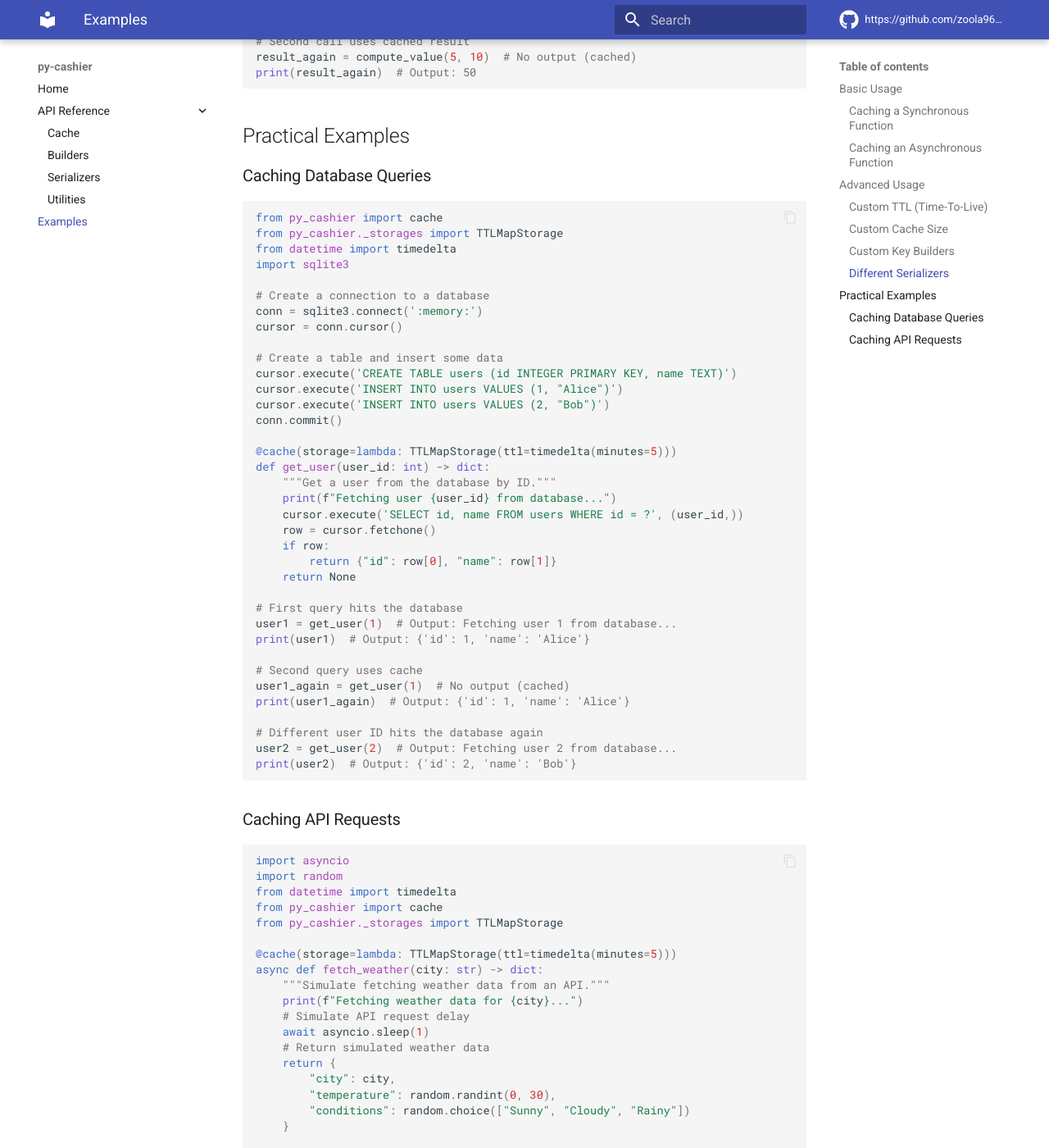
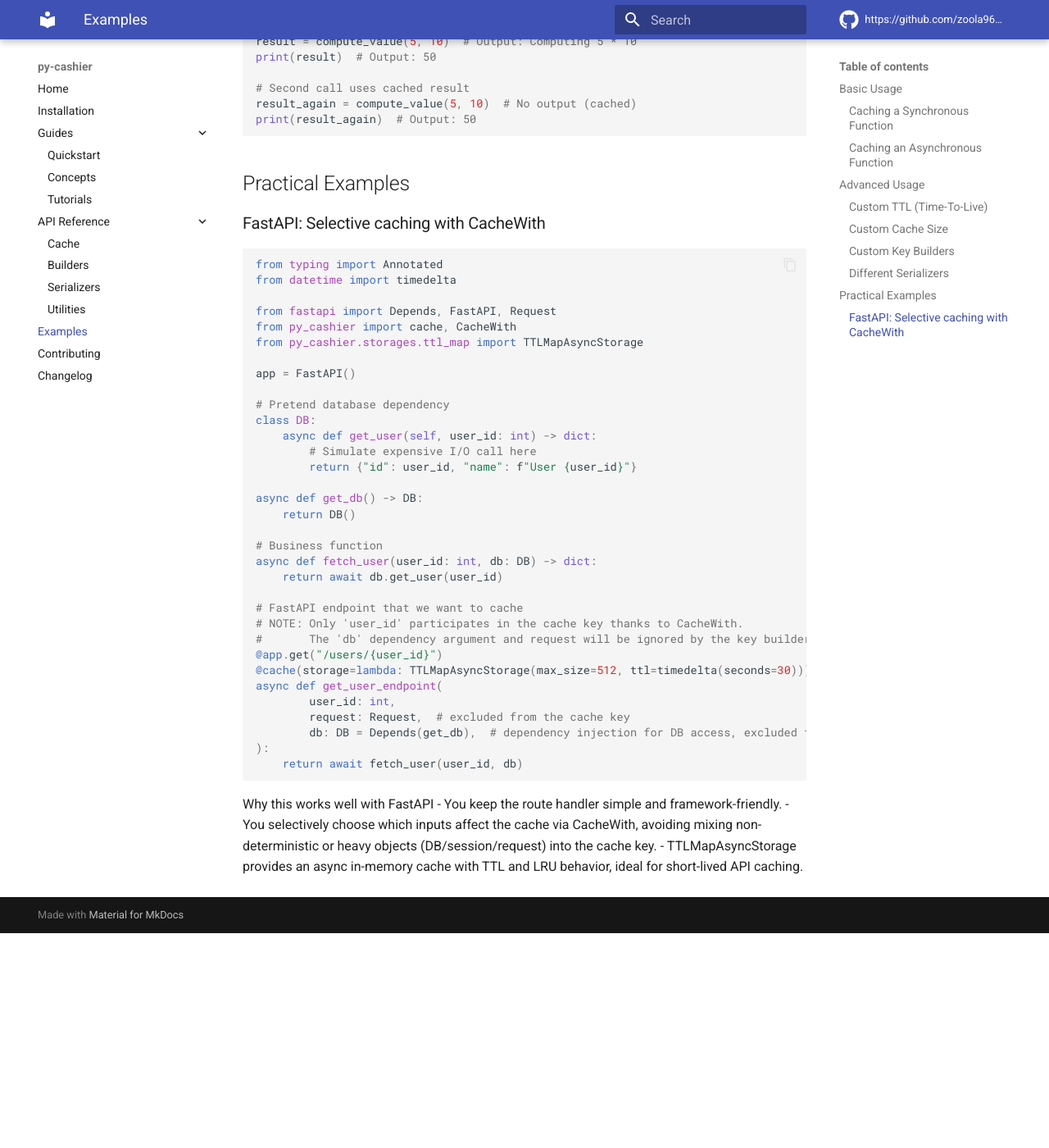
Before and after one commit to zoola969/cachium, an MkDocs documentation site: the page built from docs/examples.md, in a window 1280 px wide and 1400 px high, scrolled down 3378 px. Shown: the whole window at 82% size. Built offline with MkDocs 1.6.1 and Material for MkDocs 9.7.7, drawn with Linux system fonts in a browser that asks for light colours; comment, search, counter and statistics services are not loaded; after the commit the page ends 4516 px from its top, so only the background shows below that; some of the changed text lies outside the part shown.

````diff
--- a/docs/examples.md
+++ b/docs/examples.md
@@ -8,8 +8,9 @@ This page provides examples of how to use py-cashier in various scenarios.
 
 ```python
 from py_cashier import cache
+from py_cashier.storages.ttl_map import TTLMapStorage
 
-@cache()
+@cache(storage=lambda: TTLMapStorage())
 def fibonacci(n: int) -> int:
     """Calculate the nth Fibonacci number."""
     if n <= 1:
@@ -30,8 +31,9 @@ print(result2)  # Output: 55
 ```python
 import asyncio
 from py_cashier import cache
+from py_cashier.storages.ttl_map import TTLMapAsyncStorage
 
-@cache()
+@cache(storage=lambda: TTLMapAsyncStorage())
 async def fetch_data(user_id: int) -> dict:
     """Simulate fetching user data from a database."""
     print(f"Fetching data for user {user_id}...")
@@ -58,7 +60,7 @@ asyncio.run(main())
 ```python
 from datetime import timedelta
 from py_cashier import cache
-from py_cashier._storages import TTLMapStorage
+from py_cashier.storages.ttl_map import TTLMapStorage
 import time
 
 @cache(storage=lambda: TTLMapStorage(ttl=timedelta(seconds=5)))
@@ -88,7 +90,7 @@ print(f"Different timestamp: {ts1 != ts3}")  # Output: True
 
 ```python
 from py_cashier import cache
-from py_cashier._storages import TTLMapStorage
+from py_cashier.storages.ttl_map import TTLMapStorage
 
 @cache(storage=lambda: TTLMapStorage(max_size=2))  # Only store the 2 most recently used results
 def process_data(data_id: int) -> str:
@@ -115,7 +117,8 @@ process_data(2)  # No output (cached)
 ### Custom Key Builders
 
 ```python
-from py_cashier import cache, DefaultKeyBuilder
+from py_cashier import cache
+from py_cashier.key_builders import DefaultKeyBuilder
 
 # Only consider the first argument for caching
 key_builder = DefaultKeyBuilder(
@@ -173,81 +176,45 @@ print(result_again)  # Output: 50
 
 ## Practical Examples
 
-### Caching Database Queries
+### FastAPI: Selective caching with CacheWith
 
 ```python
-from py_cashier import cache
-from py_cashier._storages import TTLMapStorage
+from typing import Annotated
 from datetime import timedelta
-import sqlite3
 
-# Create a connection to a database
-conn = sqlite3.connect(':memory:')
-cursor = conn.cursor()
+from fastapi import Depends, FastAPI, Request
+from py_cashier import cache, CacheWith
+from py_cashier.storages.ttl_map import TTLMapAsyncStorage
 
-# Create a table and insert some data
-cursor.execute('CREATE TABLE users (id INTEGER PRIMARY KEY, name TEXT)')
-cursor.execute('INSERT INTO users VALUES (1, "Alice")')
-cursor.execute('INSERT INTO users VALUES (2, "Bob")')
-conn.commit()
+app = FastAPI()
 
-@cache(storage=lambda: TTLMapStorage(ttl=timedelta(minutes=5)))
-def get_user(user_id: int) -> dict:
-    """Get a user from the database by ID."""
-    print(f"Fetching user {user_id} from database...")
-    cursor.execute('SELECT id, name FROM users WHERE id = ?', (user_id,))
-    row = cursor.fetchone()
-    if row:
-        return {"id": row[0], "name": row[1]}
-    return None
+# Pretend database dependency
+class DB:
+    async def get_user(self, user_id: int) -> dict:
+        # Simulate expensive I/O call here
+        return {"id": user_id, "name": f"User {user_id}"}
 
-# First query hits the database
-user1 = get_user(1)  # Output: Fetching user 1 from database...
-print(user1)  # Output: {'id': 1, 'name': 'Alice'}
+async def get_db() -> DB:
+    return DB()
 
-# Second query uses cache
-user1_again = get_user(1)  # No output (cached)
-print(user1_again)  # Output: {'id': 1, 'name': 'Alice'}
+# Business function
+async def fetch_user(user_id: int, db: DB) -> dict:
+    return await db.get_user(user_id)
 
-# Different user ID hits the database again
-user2 = get_user(2)  # Output: Fetching user 2 from database...
-print(user2)  # Output: {'id': 2, 'name': 'Bob'}
+# FastAPI endpoint that we want to cache
+# NOTE: Only 'user_id' participates in the cache key thanks to CacheWith.
+#       The 'db' dependency argument and request will be ignored by the key builder.
+@app.get("/users/{user_id}")
+@cache(storage=lambda: TTLMapAsyncStorage(max_size=512, ttl=timedelta(seconds=30)))
+async def get_user_endpoint(
+        user_id: int,
+        request: Request,  # excluded from the cache key
+        db: DB = Depends(get_db),  # dependency injection for DB access, excluded from cache key
+):
+    return await fetch_user(user_id, db)
 ```
 
-### Caching API Requests
-
-```python
-import asyncio
-import random
-from datetime import timedelta
-from py_cashier import cache
-from py_cashier._storages import TTLMapStorage
-
-@cache(storage=lambda: TTLMapStorage(ttl=timedelta(minutes=5)))
-async def fetch_weather(city: str) -> dict:
-    """Simulate fetching weather data from an API."""
-    print(f"Fetching weather data for {city}...")
-    # Simulate API request delay
-    await asyncio.sleep(1)
-    # Return simulated weather data
-    return {
-        "city": city,
-        "temperature": random.randint(0, 30),
-        "conditions": random.choice(["Sunny", "Cloudy", "Rainy"])
-    }
-
-async def main():
-    # First call to the API
-    weather1 = await fetch_weather("New York")
-    print(f"Weather in New York: {weather1}")
-
-    # Second call uses cached data
-    weather2 = await fetch_weather("New York")
-    print(f"Weather in New York (cached): {weather2}")
-
-    # Different city makes a new API call
-    weather3 = await fetch_weather("London")
-    print(f"Weather in London: {weather3}")
-
-asyncio.run(main())
-```
+Why this works well with FastAPI
+- You keep the route handler simple and framework-friendly.
+- You selectively choose which inputs affect the cache via CacheWith, avoiding mixing non-deterministic or heavy objects (DB/session/request) into the cache key.
+- TTLMapAsyncStorage provides an async in-memory cache with TTL and LRU behavior, ideal for short-lived API caching.
--- /dev/null
+++ b/docs/guides/concepts.md
@@ -0,0 +1,28 @@
+# Concepts
+
+This page explains the core concepts behind py-cashier so you can reason about cache hits, misses, and correctness in your application.
+
+## Cache key model
+- What becomes the key: By default, keys are built from the fully qualified function name and its arguments. The default builder serializes each participating argument using a stable serializer (repr-based by default) to form a deterministic string key.
+- Selective arguments: Use the CacheWith type annotation to mark which parameters should participate in the key. This helps avoid including non-deterministic or heavy framework objects (e.g., requests, DB sessions) that would explode key cardinality.
+- Custom builders and serializers: Provide your own KeyBuilder to control which args/kwargs and in what order are included, and plug different serializers (e.g., MD5) when you need shorter or cross-process-stable keys.
+
+## Storage model
+- In-memory TTL + LRU: The built-in TTLMapStorage/TTLMapAsyncStorage keep values in-memory with time-to-live expiration and a least-recently-used eviction policy when max_size is reached.
+- Sizing: max_size bounds the number of cached entries. When the cache is full, the least recently used entries are evicted first. TTL expiration removes entries after their time window passes.
+- Fit for purpose: In-memory storages are ideal for function-level caching within a single process. For multi-process or cross-machine caches, use an external store (e.g., Redis) — planned for future releases.
+
+## Concurrency model
+- Per-key locking: py-cashier prevents dog-piling by ensuring only one caller computes a missing value per key. Others wait and reuse the result. This applies to both sync and async flows with appropriate lock types.
+- Safety: The decorator verifies that sync functions use a sync storage and async functions use an async storage to avoid accidental cross-usage.
+- Granularity: Locks are per-key, so independent keys proceed in parallel.
+
+## Invalidation strategies
+- TTL: Set an appropriate TTL for data that naturally becomes stale after a period.
+- Direct delete by key: With a custom storage integration, you can remove entries by their constructed key (useful for precise invalidation hooks).
+- Prefix rotation / versioned keys: Add a version or prefix component to your keys; bump it to invalidate a whole class of entries at once.
+
+See also:
+- Quickstart: ../guides/quickstart.md
+- API overview: ../api/index.md
+- Examples: ../examples.md
--- /dev/null
+++ b/docs/guides/quickstart.md
@@ -0,0 +1,62 @@
+# Quickstart
+
+This quickstart shows the typical usage pattern.
+
+Notes:
+- Dog-piling protection: per-key locks ensure only one caller computes a missing value.
+- Safe by design: thread-safe for sync functions and asyncio-safe for async functions.
+- Deterministic keys: build keys from selected arguments using CacheWith or a custom key builder.
+
+## Sync function
+
+```python
+from datetime import timedelta
+from py_cashier import cache
+from py_cashier.storages.ttl_map import TTLMapStorage
+
+# Configure TTL and max size
+@cache(storage=lambda: TTLMapStorage(max_size=512, ttl=timedelta(seconds=30)))
+def add(a: int, b: int) -> int:
+    return a + b
+
+print(add(1, 2))
+print(add(1, 2))  # cached
+```
+
+## Async function
+
+```python
+import asyncio
+from datetime import timedelta
+from py_cashier import cache
+from py_cashier.storages.ttl_map import TTLMapAsyncStorage
+
+# Configure TTL and max size for async storage
+@cache(storage=lambda: TTLMapAsyncStorage(max_size=512, ttl=timedelta(seconds=30)))
+async def add_async(a: int, b: int) -> int:
+    # Simulate I/O
+    await asyncio.sleep(0.1)
+    return a + b
+
+async def main():
+    print(await add_async(1, 2))
+    print(await add_async(1, 2))  # cached
+
+asyncio.run(main())
+```
+
+## Cache only specific arguments using CacheWith
+
+```python
+from typing import Annotated
+from py_cashier import cache, CacheWith
+from py_cashier.storages.ttl_map import TTLMapStorage
+
+# Only `x` participates in the cache key; calls differing only by `y` share the cached result
+@cache(storage=lambda: TTLMapStorage())
+def compute(x: Annotated[int, CacheWith()], y: int) -> int:
+    return x + y
+
+compute(1, 10)   # computes and caches by x=1
+compute(1, 999)  # served from cache (same x)
+```
--- /dev/null
+++ b/docs/guides/tutorials.md
@@ -0,0 +1,28 @@
+# Tutorials
+
+This section contains step-by-step guides for common workflows.
+
+## 1. Configure TTL and max size
+
+```python
+from datetime import timedelta
+from py_cashier import cache
+from py_cashier.storages.ttl_map import TTLMapStorage
+
+@cache(storage=lambda: TTLMapStorage(max_size=1000, ttl=timedelta(minutes=10)))
+def get_item(key: str) -> str:
+    return f"value:{key}"
+```
+
+## 2. Cache only specific arguments (type-annotated)
+
+```python
+from typing import Annotated
+from py_cashier import cache, CacheWith
+from py_cashier.storages.ttl_map import TTLMapStorage
+
+# Cache only by `x`, ignore `y` in the cache key
+@cache(storage=lambda: TTLMapStorage())
+def f_cached(x: Annotated[int, CacheWith()], y: int) -> int:
+    return x + y
+```
--- a/mkdocs.yml
+++ b/mkdocs.yml
@@ -1,9 +1,10 @@
 # mkdocs.yml
 site_name: py-cashier
-site_description: Sync and async cache
+site_description: Sync and async cache for your Python applications.
 site_url: https://zoola969.github.io/py-cashier
 repo_url: https://github.com/zoola969/py-cashier
 repo_name: https://github.com/zoola969/py-cashier
+edit_uri: edit/main/
 
 theme:
   name: material
@@ -23,6 +24,11 @@ theme:
 
 nav:
   - Home: index.md
+  - Installation: installation.md
+  - Guides:
+    - Quickstart: guides/quickstart.md
+    - Concepts: guides/concepts.md
+    - Tutorials: guides/tutorials.md
   - API Reference:
     - Overview: api/index.md
     - Cache: api/cache.md
@@ -30,6 +36,8 @@ nav:
     - Serializers: api/serializers.md
     - Utilities: api/utilities.md
   - Examples: examples.md
+  - Contributing: contributing.md
+  - Changelog: changelog.md
 
 markdown_extensions:
   - pymdownx.highlight:
````
Also changed, not shown: docs/api/builders.md (+16 -0 lines), docs/api/cache.md (+16 -0 lines), docs/api/index.md (+10 -0 lines), docs/api/serializers.md (+25 -0 lines), docs/api/utilities.md (+9 -0 lines), docs/changelog.md (added, +5 -0 lines), docs/contributing.md (added, +39 -0 lines), docs/index.md (+48 -43 lines), docs/installation.md (added, +21 -0 lines), 3 other files.
